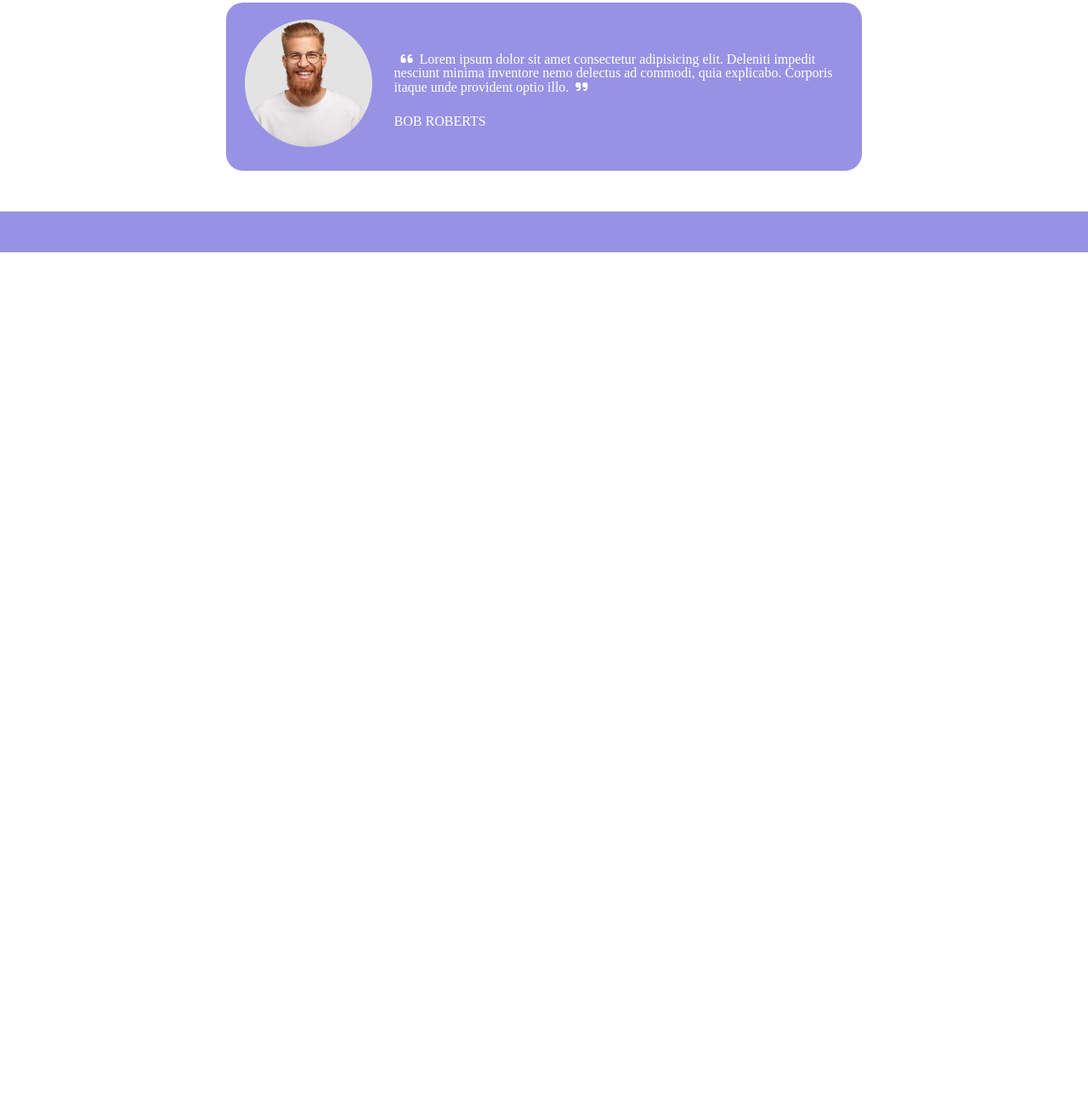
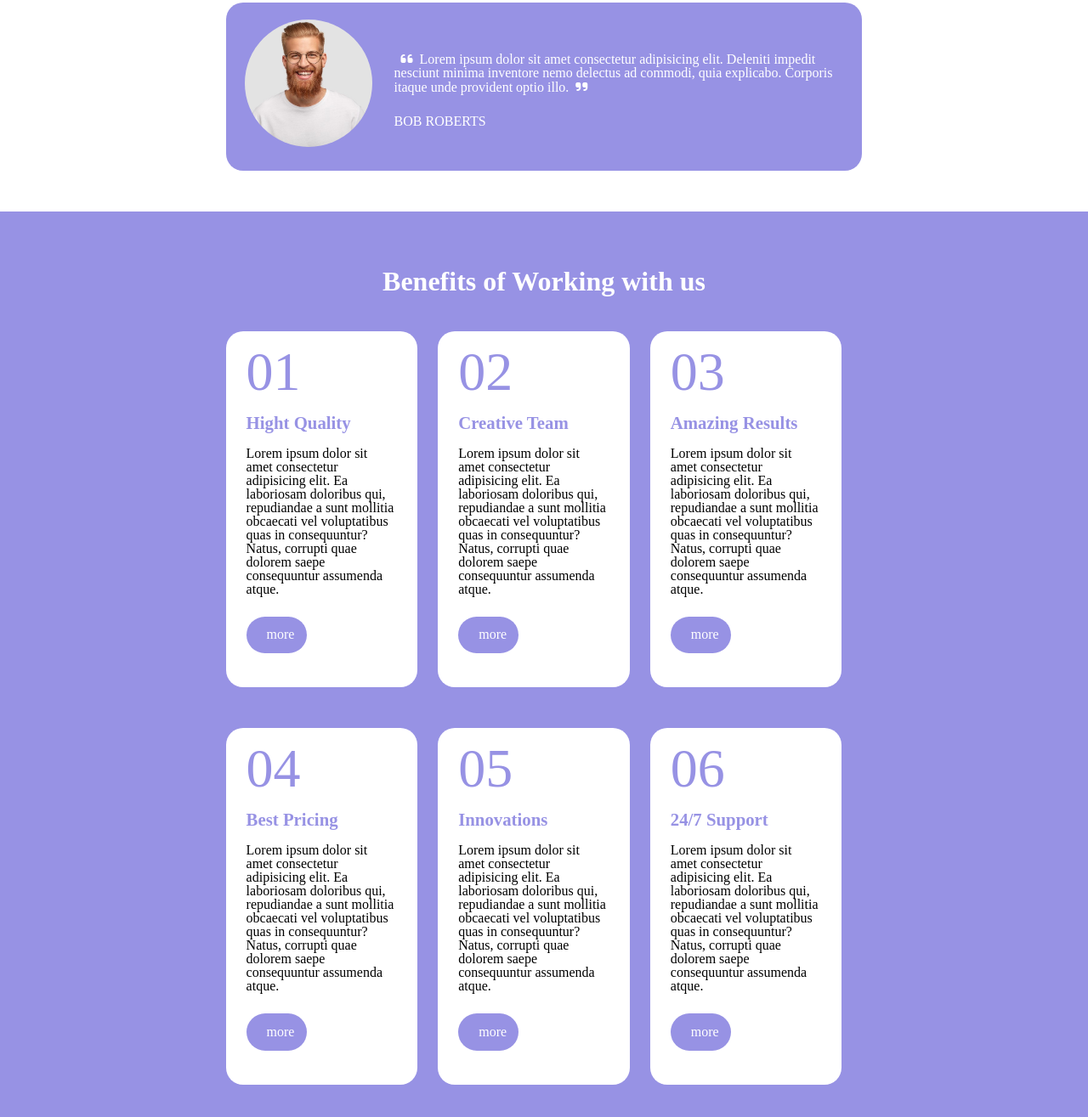
Before and after one commit to PietroSavini/htmlcss-responsive-layout, a plain HTML site: page index.html in a window 1280 px wide. Shown: the part 2111-3426 px from the top of the page at 85% size. Before the commit the page ends 2408 px from the top, so only its background shows below. Drawn offline with Linux system fonts and the light colour scheme.

Commit message:
add: section working with u + responsivness

```diff
--- a/css/responsive.css
+++ b/css/responsive.css
@@ -3,34 +3,7 @@
 
 }
 
-/* desktop > 992px *---------------------------------------------------------*/
-@media screen and (min-width: 992px) {
-    .wrapper{
-        width: 60%;
-    }
-    /* tipography */
-    p{
-        line-height: 1rem;
-    }
-
-    h2{
-        font-size: 2rem;
-    }
-    /* strategic */
-    .planning .container{
-        flex-direction: row;
-        gap: 1.5rem;
-    }
-
-    div.col-strategic .card{
-        position: relative;
-        top:70px;
-
-    }
-
-}
-
-/* teblet: 768px ------------------------------------------------------------*/
+/* tablet: 768px ------------------------------------------------------------*/
 @media screen and ( min-width: 769px ){
     /* tipography */
     .card h2{
@@ -89,7 +62,52 @@
         margin-left: 1rem;
         margin-bottom: 3rem;
     }
+
+    /* Working with us */
+    .row-flex{
+        flex-direction: row;
+        flex-wrap: wrap;
+        gap: 1.5rem;
+    }
+    .row-flex .card{
+        width: calc(100% / 2 - 1.5rem);
+    }
 }
+/* desktop > 992px *---------------------------------------------------------*/
+@media screen and (min-width: 992px) {
+    .wrapper{
+        width: 60%;
+    }
+    /* tipography */
+    p{
+        line-height: 1rem;
+    }
+
+    h2{
+        font-size: 2rem;
+    }
+    /* strategic */
+    .planning .container{
+        flex-direction: row;
+        gap: 1.5rem;
+    }
+
+    div.col-strategic .card{
+        position: relative;
+        top:70px;
+
+    }
+
+    /* working with us */
+
+    .row-flex .card{
+        width: calc(100% / 3 - 1.5rem);
+    }
+}
+
+
+
+
 
 @media screen and (max-width:768px){
     .hidden-links {
--- a/css/style.css
+++ b/css/style.css
@@ -122,7 +122,7 @@ p{
 }
 
 /* main ------------------------------------------------------------------- */
-/* jumbo with 5 cards */
+/* jumbo with 5 cards --------------------------------------------------------*/
 
 .jumbo{
     padding-top: calc(1.5rem + 100px);
@@ -165,7 +165,7 @@ p{
     margin-bottom: 1.5rem;
 }
 
-/* Strategic planning */
+/* Strategic planning -----------------------------------------------------------*/
 
 .col-strategic>img{
     margin: 2rem ;
@@ -215,7 +215,7 @@ div.strategic p{
     width: 50px;
 }
 
-/* testimonials */
+/* testimonials----------------------------------------------------------- */
 
 .testimonials p,
 h2 {
@@ -241,7 +241,6 @@ h2 {
 }
 
 .card .flex-container{
-    display: flex;
     align-items: center;
     padding: 0 1rem;
 }
@@ -253,3 +252,37 @@ h2 {
 .flex-container .text-container i{
     margin: 0 0.5rem;
 }
+
+/* working with us section --------------------------------------------------------*/
+.working-with{
+    color: #fff;
+}
+.working-with h2{
+    margin: 2.5rem 0;
+}
+.row-flex .card{
+    background-color: #fff;
+    padding: 2.5rem 1.5rem;
+    color: var(--section-background-violet);
+}
+
+.row-flex .card p{
+    text-align: left;
+}
+
+.row-flex .card h3{
+    text-align: left;
+}
+
+.row-flex .card p:first-child{
+    font-size: 4rem;
+    margin-bottom: 2.5rem;
+}
+
+.row-flex .card p:last-of-type{
+    color: black;
+}
+
+.row-flex .card .bt-violet>span{
+    background-color: var(--section-background-violet);
+}
--- a/index.html
+++ b/index.html
@@ -141,8 +141,54 @@
         <!-- /section testimonnials -->
 
         <!-- working with us section -->
-        <section>
+        <section class="working-with">
+            <div class="wrapper">
+                <h2>Benefits of Working with us</h2>
+                <div class="row-flex fd-col">
+                    <!-- cards -->
+                    <div class="card">
+                        <p class="num">01</p>
+                        <h3>Hight Quality</h3>
+                        <p>Lorem ipsum dolor sit amet consectetur adipisicing elit. Ea laboriosam doloribus qui, repudiandae a sunt mollitia obcaecati vel voluptatibus quas in consequuntur? Natus, corrupti quae dolorem saepe consequuntur assumenda atque.</p>
+                        <a href="" class="btn bt-violet"><span>more</span></a>
+                    </div>
 
+                    <div class="card">
+                        <p class="num">02</p>
+                        <h3>Creative Team</h3>
+                        <p>Lorem ipsum dolor sit amet consectetur adipisicing elit. Ea laboriosam doloribus qui, repudiandae a sunt mollitia obcaecati vel voluptatibus quas in consequuntur? Natus, corrupti quae dolorem saepe consequuntur assumenda atque.</p>
+                        <a href="" class="btn bt-violet"><span>more</span></a>
+                    </div>
+
+                    <div class="card">
+                        <p class="num">03</p>
+                        <h3>Amazing Results</h3>
+                        <p>Lorem ipsum dolor sit amet consectetur adipisicing elit. Ea laboriosam doloribus qui, repudiandae a sunt mollitia obcaecati vel voluptatibus quas in consequuntur? Natus, corrupti quae dolorem saepe consequuntur assumenda atque.</p>
+                        <a href="" class="btn bt-violet"><span>more</span></a>
+                    </div>
+
+                    <div class="card">
+                        <p class="num">04</p>
+                        <h3>Best Pricing</h3>
+                        <p>Lorem ipsum dolor sit amet consectetur adipisicing elit. Ea laboriosam doloribus qui, repudiandae a sunt mollitia obcaecati vel voluptatibus quas in consequuntur? Natus, corrupti quae dolorem saepe consequuntur assumenda atque.</p>
+                        <a href="" class="btn bt-violet"><span>more</span></a>
+                    </div>
+
+                    <div class="card">
+                        <p class="num">05</p>
+                        <h3>Innovations</h3>
+                        <p>Lorem ipsum dolor sit amet consectetur adipisicing elit. Ea laboriosam doloribus qui, repudiandae a sunt mollitia obcaecati vel voluptatibus quas in consequuntur? Natus, corrupti quae dolorem saepe consequuntur assumenda atque.</p>
+                        <a href="" class="btn bt-violet"><span>more</span></a>
+                    </div>
+
+                    <div class="card">
+                        <p class="num">06</p>
+                        <h3>24/7 Support</h3>
+                        <p>Lorem ipsum dolor sit amet consectetur adipisicing elit. Ea laboriosam doloribus qui, repudiandae a sunt mollitia obcaecati vel voluptatibus quas in consequuntur? Natus, corrupti quae dolorem saepe consequuntur assumenda atque.</p>
+                        <a href="" class="btn bt-violet"><span>more</span></a>
+                    </div>
+                </div>
+            </div>
         </section>
         <!-- /Working with us section -->
 
```
